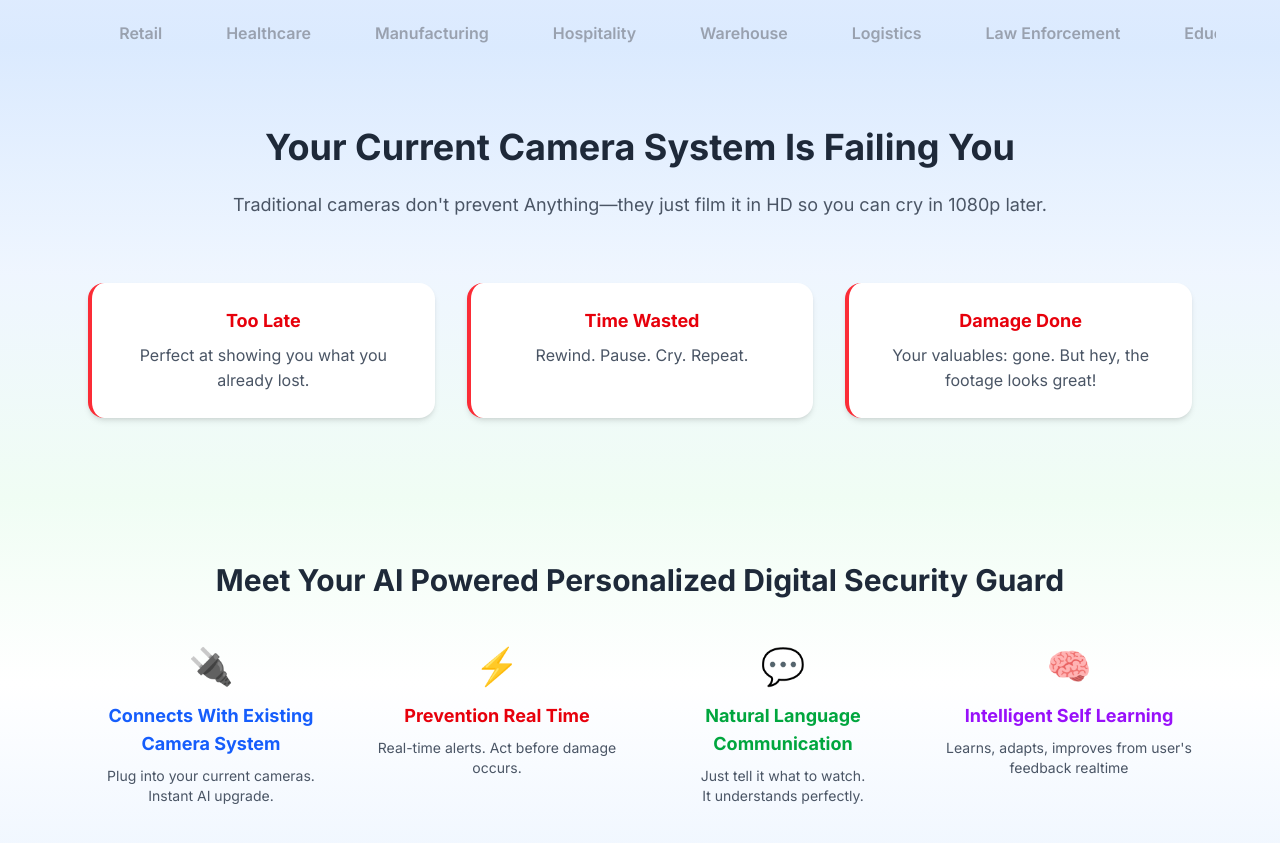
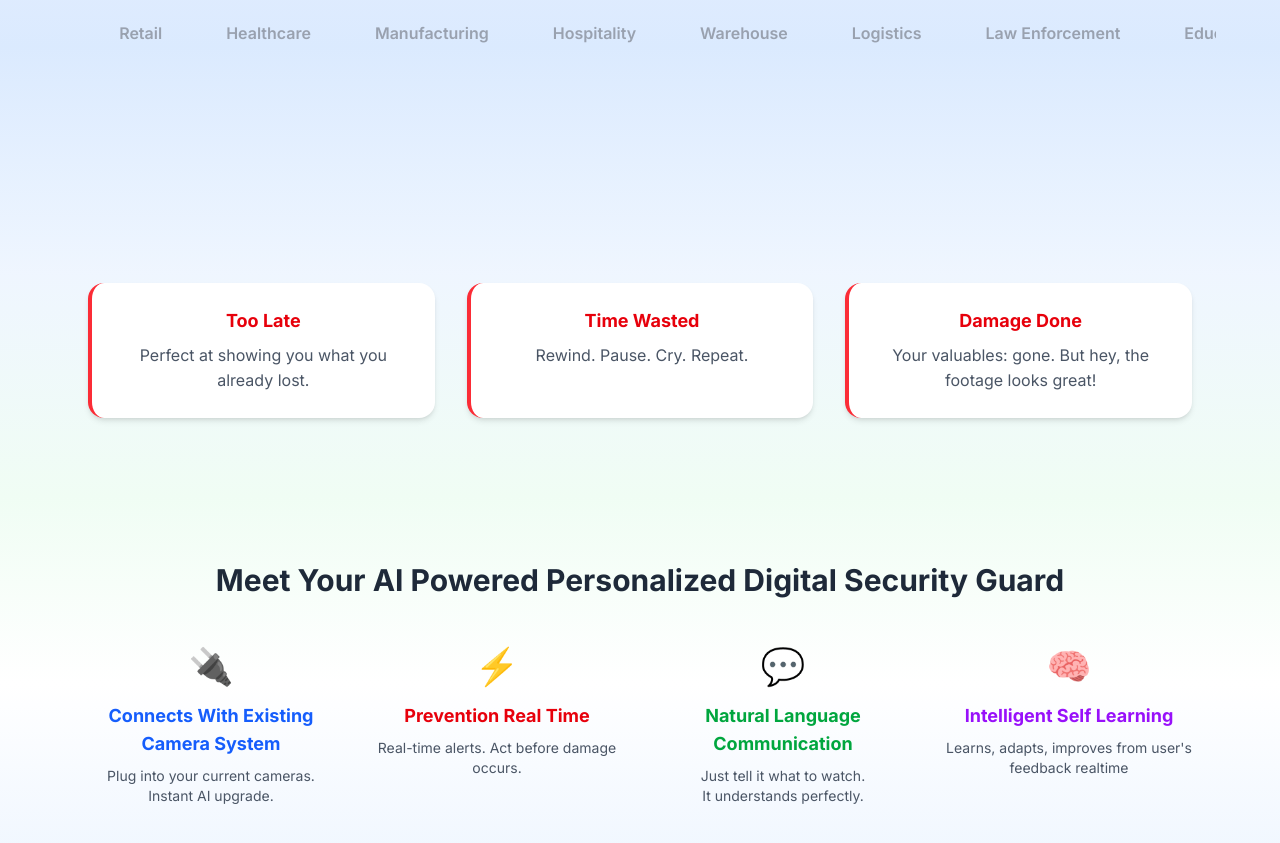
Before and after one commit to dhruvsojitra76/Baktrack_Website_Dev, a Next.js app: page / in a window 1280 px wide. Shown: the part 1000-1843 px from the top of the page. Built offline with nearby package versions, Linux system fonts and the light colour scheme.

Commit message:
added changes on header and contact

```diff
--- a/src/app/page.tsx
+++ b/src/app/page.tsx
@@ -382,20 +382,14 @@ export default function Home() {
       <section className="px-6 py-20 bg-gradient-to-b from-blue-100 via-blue-50 to-green-50 relative" id="features">
         <div className="max-w-6xl mx-auto text-center">
           <h2
-            className={`text-4xl font-bold text-gray-800 mb-6 transition-all duration-1000 ${animatedElements.has('problem-title') ? 'opacity-100 translate-y-0' : 'opacity-0 translate-y-10'
-              }`}
-            id="problem-title"
-            data-animate
-          >
+            className={`text-4xl font-bold text-gray-800 mb-6 transition-all duration-1000 ${animatedElements.has('problem-title') ? 'opacity-100 translate-y-0' : 'opacity-0 translate-y-10'}`}
+            id="problem-title">
             Your Current Camera System Is Failing You
           </h2>
 
           <p
-            className={`text-lg text-center text-gray-600 mb-16 max-w-4xl mx-auto transition-all duration-1000 delay-200 ${animatedElements.has('problem-subtitle') ? 'opacity-100 translate-y-0' : 'opacity-0 translate-y-10'
-              }`}
-            id="problem-subtitle"
-            data-animate
-          >
+            className={`text-lg text-center text-gray-600 mb-16 max-w-4xl mx-auto transition-all duration-1000 delay-200 ${animatedElements.has('problem-subtitle') ? 'opacity-100 translate-y-0' : 'opacity-0 translate-y-10'}`}
+            id="problem-subtitle">
             Traditional cameras don't prevent Anything—they just film it in HD so you can cry in 1080p later.
           </p>
 
```
